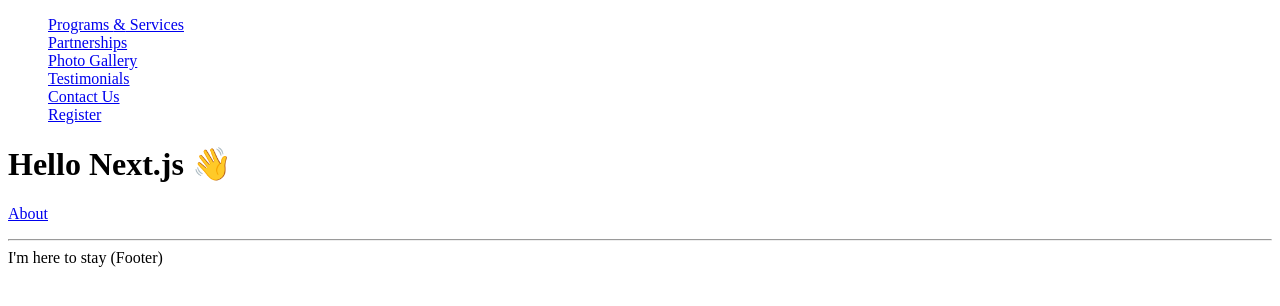
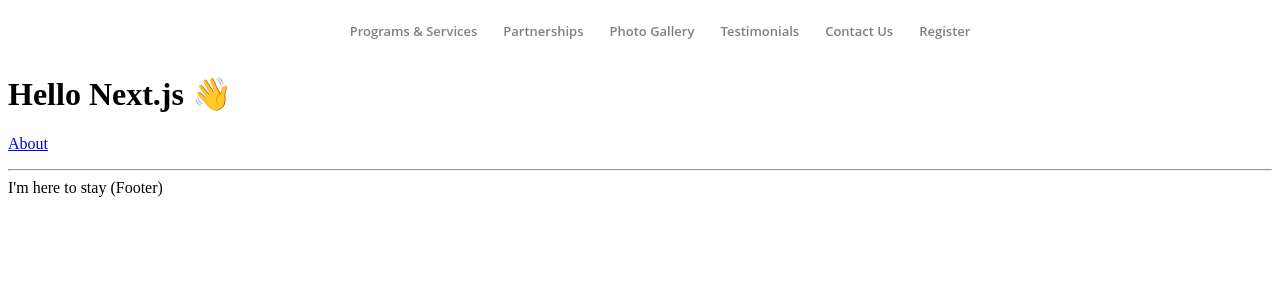
Before and after one commit to sajalrs/teammakersnj, a Next.js app: page / in a window 1280 px wide. Shown: the top 306 px of the page. Built offline with nearby package versions, Linux system fonts and the light colour scheme.

Commit message:
navbar text looks like site

```diff
--- a/components/Navbar/navbar.module.css
+++ b/components/Navbar/navbar.module.css
@@ -1,4 +1,33 @@
+.navbar nav {
+  display: -webkit-box;
+  display: -ms-flexbox;
+  display: flex;
+  -webkit-box-align: center;
+      -ms-flex-align: center;
+          align-items: center;
+  -webkit-box-pack: center;
+      -ms-flex-pack: center;
+          justify-content: center;
+  height: 46px;
+}
+
+.navbar nav ul {
+  display: -webkit-box;
+  display: -ms-flexbox;
+  display: flex;
+}
+
 .navbar nav ul li {
   list-style: none;
+  display: inline;
+  font-family: "open sans", "helveticaneue", Helvetica, Arial;
+  padding: 0px 13px;
+  font-size: 13px;
+  font-weight: 600;
+}
+
+.navbar nav ul li a {
+  text-decoration: none;
+  color: #808080;
 }
 /*# sourceMappingURL=navbar.module.css.map */
--- a/components/Navbar/navbar.module.scss
+++ b/components/Navbar/navbar.module.scss
@@ -1,8 +1,25 @@
+$font-family: "open sans", "helveticaneue", Helvetica, Arial;
+
 .navbar {
   nav {
+    display: flex;
+    align-items: center;
+    justify-content: center;
+    height: 46px;
     ul {
+      display: flex;
+
       li {
         list-style: none;
+        display: inline;
+        font-family: $font-family;
+        padding: 0px 13px;
+        font-size: 13px;
+        font-weight: 600;
+        a{
+            text-decoration: none;
+            color: #808080;
+        }
       }
     }
   }
```
Also changed, not shown: 1 other file (tests, documents, lock files or other folders).
